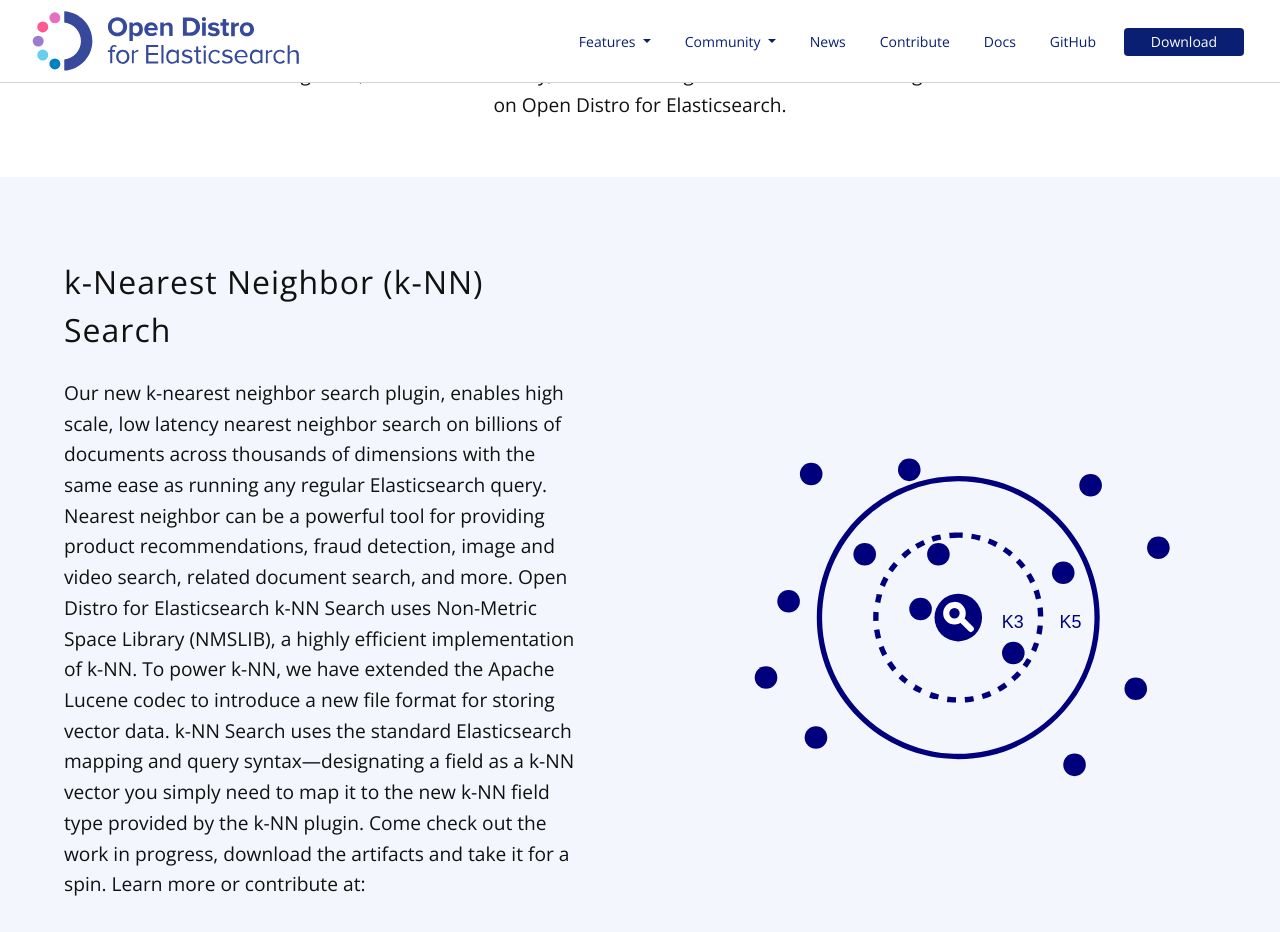
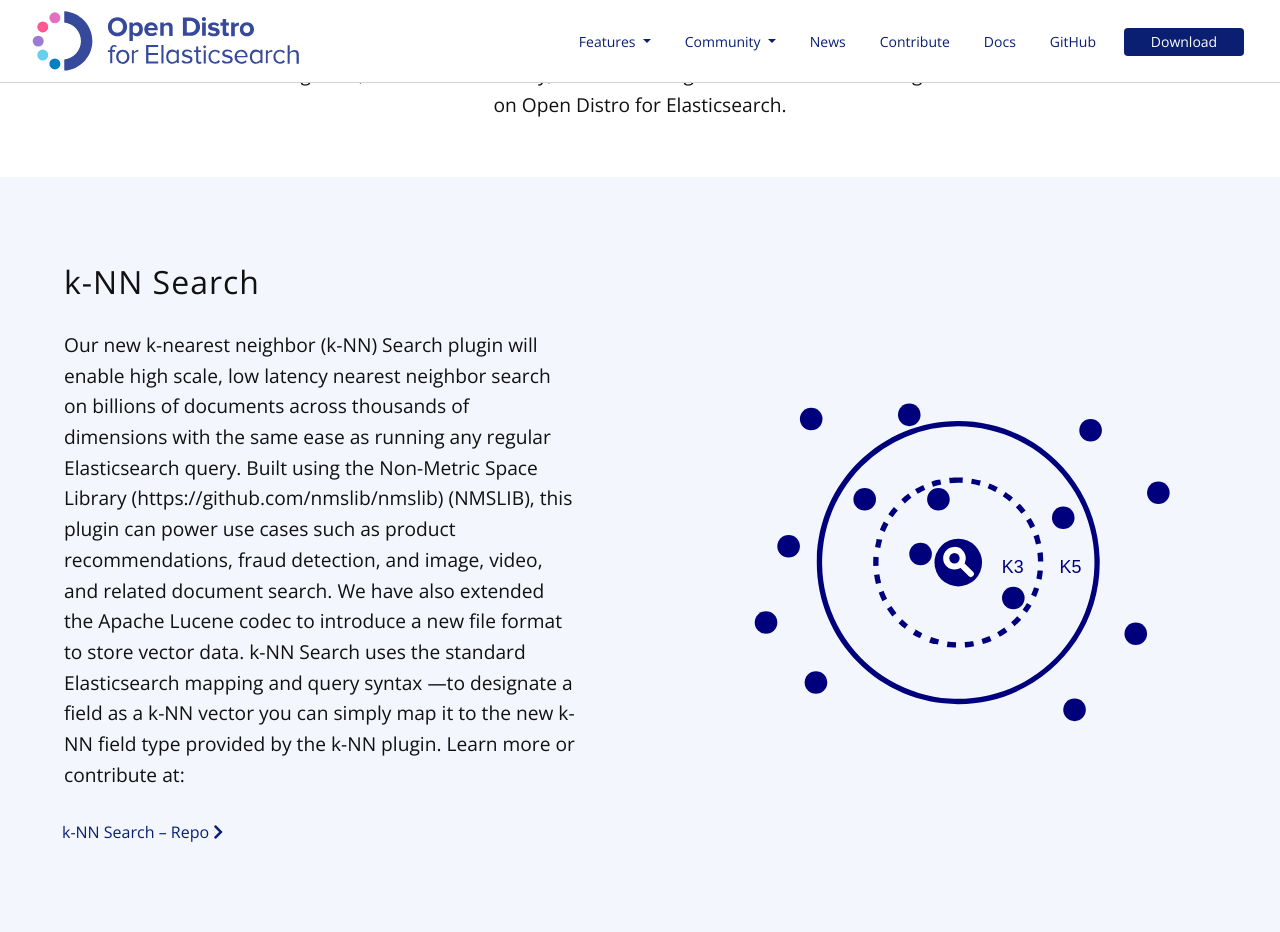
Before and after one commit to opendistro/for-elasticsearch, a Jekyll site: the page built from features/comingsoon.md, in a window 1280 px wide and 1400 px high, scrolled down 459 px. Shown: the top 932 px of the window. Built offline with Jekyll 4.4.1, drawn with Linux system fonts in a browser that asks for light colours; some of the changed text lies outside the part shown.

Commit message:
Update comingsoon.yaml

```diff
--- a/_data/pages/es/comingsoon.yaml
+++ b/_data/pages/es/comingsoon.yaml
@@ -8,11 +8,11 @@
 
 features:
 
-  - title: k-Nearest Neighbor (k-NN) Search
-    content: Our new k-nearest neighbor search plugin, enables high scale, low latency nearest neighbor search on billions of documents across thousands of dimensions with the same ease as running any regular Elasticsearch query. Nearest neighbor can be a powerful tool for providing product recommendations, fraud detection, image and video search, related document search, and more. Open Distro for Elasticsearch k-NN Search uses Non-Metric Space Library (NMSLIB), a highly efficient implementation of k-NN. To power k-NN, we have extended the Apache Lucene codec to introduce a new file format for storing vector data. k-NN Search uses the standard Elasticsearch mapping and query syntax—designating a field as a k-NN vector you simply need to map it to the new k-NN field type provided by the k-NN plugin. Come check out the work in progress, download the artifacts and take it for a spin. Learn more or contribute at&#58;
+  - title: k-NN Search
+    content: Our new k-nearest neighbor (k-NN) Search plugin will enable high scale, low latency nearest neighbor search on billions of documents across thousands of dimensions with the same ease as running any regular Elasticsearch query. Built using the Non-Metric Space Library (https://github.com/nmslib/nmslib) (NMSLIB), this plugin can power use cases such as product recommendations, fraud detection, and image, video, and related document search. We have also extended the Apache Lucene codec to introduce a new file format to store vector data. k-NN Search uses the standard Elasticsearch mapping and query syntax —to designate a field as a k-NN vector you can simply map it to the new k-NN field type provided by the k-NN plugin. Learn more or contribute at&#58;
     img: "/assets/media/illustrations/K-nn-2.svg"
     action_learn:
-      label: 'k-Nearest Neighbor – Repo'
+      label: 'k-NN Search – Repo'
       url: 'https://github.com/opendistro-for-elasticsearch/k-NN'
 
   - title: Index Management
```
